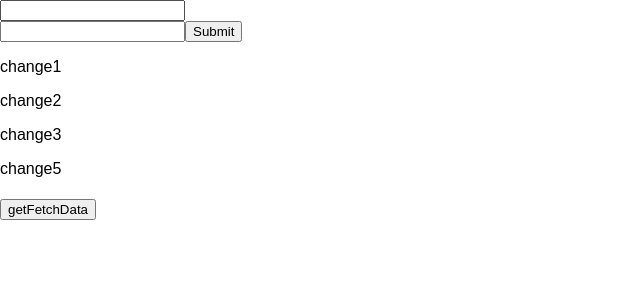
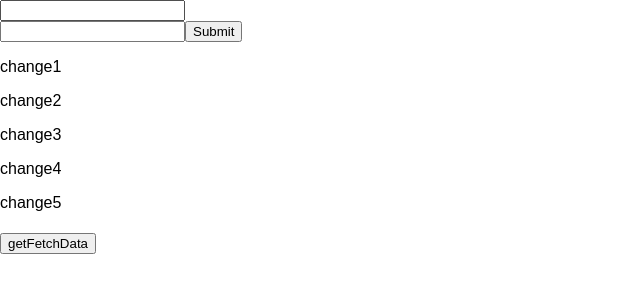
Before and after one commit to piggymichelle/testmy-app, a React (Create React App) app: page / in a window 1280 px wide. Shown: the top 300 px of the page, without its empty margins (0-640 px from the left). Built offline with nearby package versions, Linux system fonts and the light colour scheme.

Commit message:
add a change 4

```diff
--- a/src/Myarea.js
+++ b/src/Myarea.js
@@ -5,6 +5,7 @@ const Myarea = props => {
             <p>change1</p>
             <p>change2</p>
             <p>change3</p>
+            <p>change4</p>
             <p>change5</p>
             <h1>{props.nameList}</h1>
             <h1>{props.ageList}</h1>
```
